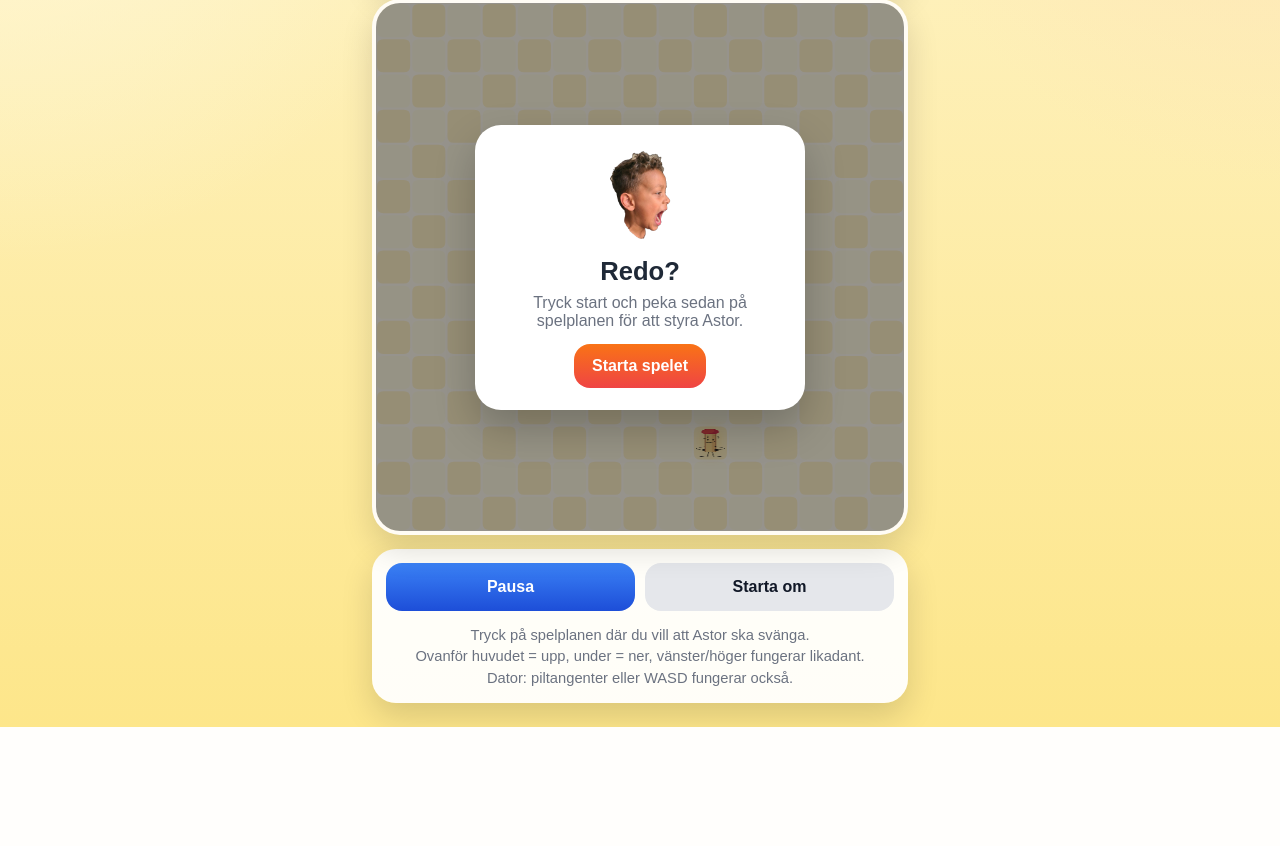
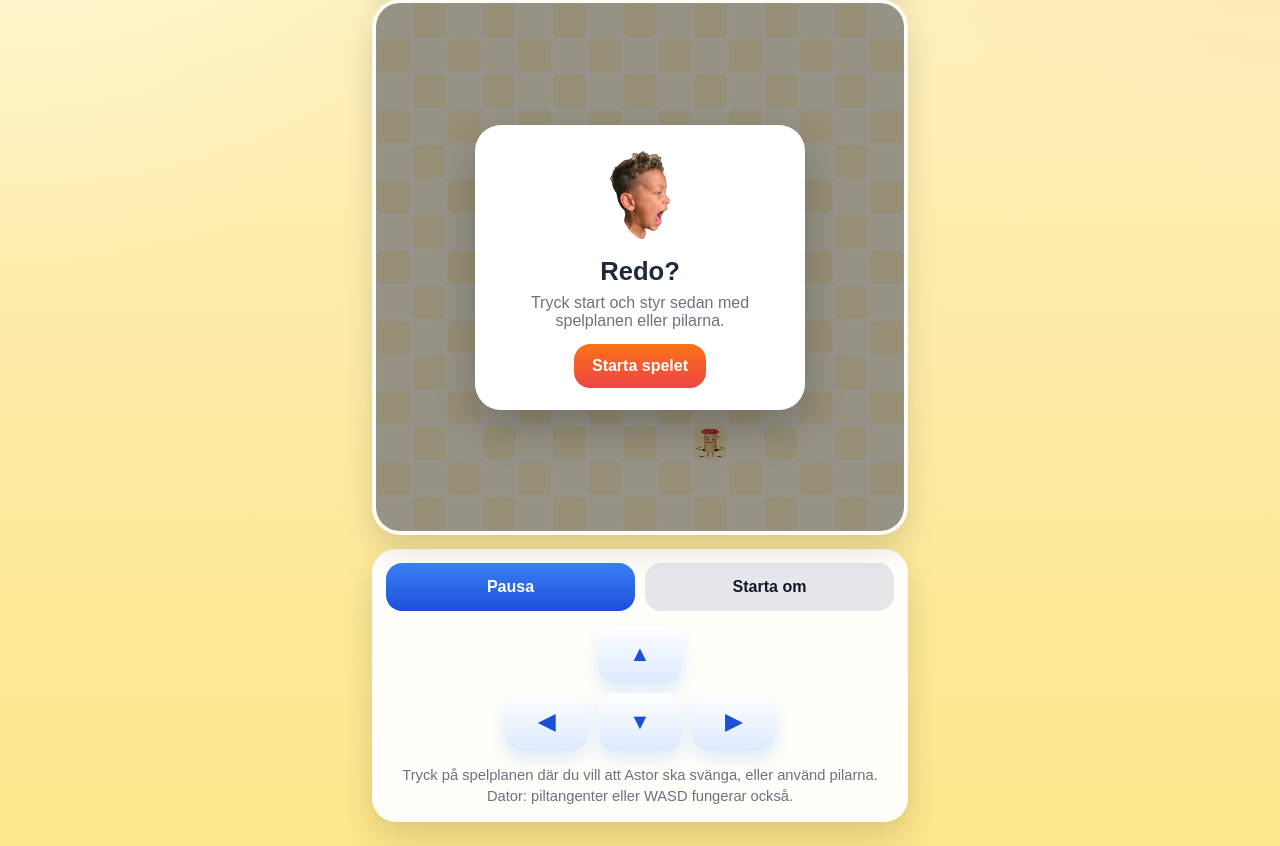
Before and after one commit to optiphyswe-cyber/BFDI-snake, a Flask app: page / in a window 1280 px wide. Shown: the part 216-1062 px from the top of the page. Before the commit the page ends 943 px from the top, so only its background shows below. Run offline with Flask 3, Linux system fonts and the light colour scheme.

Commit message:
Update index.html

```diff
--- a/templates/index.html
+++ b/templates/index.html
@@ -46,7 +46,7 @@
           <div class="overlay-card">
             <img src="/static/astor-oppen-mun.png" alt="Astor" class="overlay-astor" />
             <h2>Redo?</h2>
-            <p>Tryck start och peka sedan på spelplanen för att styra Astor.</p>
+            <p>Tryck start och styr sedan med spelplanen eller pilarna.</p>
             <button id="startButton">Starta spelet</button>
           </div>
         </div>
@@ -83,9 +83,18 @@
         <button id="resetButton" class="action-btn secondary">Starta om</button>
       </div>
 
+      <div class="mobile-pad">
+        <div></div>
+        <button class="ctrl-btn" data-dir="UP" aria-label="Upp">▲</button>
+        <div></div>
+
+        <button class="ctrl-btn" data-dir="LEFT" aria-label="Vänster">◀</button>
+        <button class="ctrl-btn" data-dir="DOWN" aria-label="Ner">▼</button>
+        <button class="ctrl-btn" data-dir="RIGHT" aria-label="Höger">▶</button>
+      </div>
+
       <p class="help-text">
-        Tryck på spelplanen där du vill att Astor ska svänga.<br />
-        Ovanför huvudet = upp, under = ner, vänster/höger fungerar likadant.<br />
+        Tryck på spelplanen där du vill att Astor ska svänga, eller använd pilarna.<br />
         Dator: piltangenter eller WASD fungerar också.
       </p>
     </section>
```
